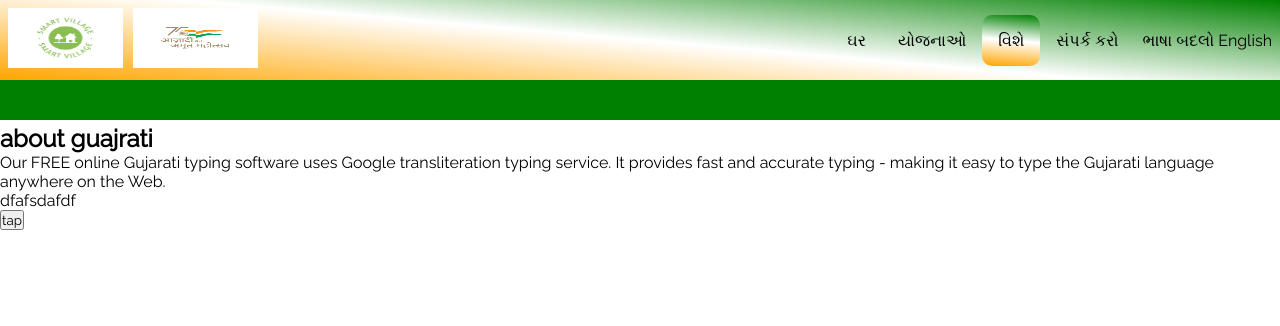
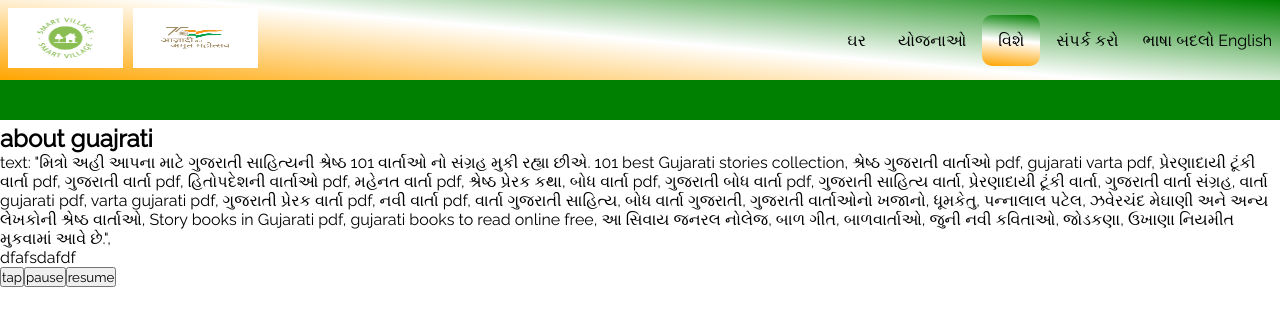
Before and after one commit to dharmil1953/SSIP--Hackathon, a React (Create React App) app: page /About in a window 1280 px wide. Shown: the top 326 px of the page. Built offline with nearby package versions, Linux system fonts and the light colour scheme.

Commit message:
added tested interval timer

```diff
--- a/package.json
+++ b/package.json
@@ -7,6 +7,7 @@
     "@testing-library/jest-dom": "^5.16.5",
     "@testing-library/react": "^13.4.0",
     "@testing-library/user-event": "^13.5.0",
+    "console-browserify": "^1.2.0",
     "react": "^18.2.0",
     "react-dom": "^18.2.0",
     "react-redux": "^8.0.5",
--- a/src/Gujaratipages/AboutGuj.js
+++ b/src/Gujaratipages/AboutGuj.js
@@ -1,6 +1,6 @@
 import React, { useEffect, useRef } from "react";
 import { useDispatch, useSelector } from "react-redux";
-import { speak, setText } from "../reducers/Texttospeech";
+import { speak, setText, pause, resume } from "../reducers/Texttospeech";
 
 export default function AboutGuj() {
   const dispatch = useDispatch();
@@ -8,9 +8,22 @@ export default function AboutGuj() {
   const data1 = useRef("");
   var string = "";
   var text = useSelector((state) => state.text);
+  var myTimeout;
+
+  // function myTimer() {
+  //   window.speechSynthesis.pause();
+  //   window.speechSynthesis.resume();
+  //   myTimeout = setTimeout(myTimer, 10000);
+  // }
+
+  const handlePlay = () => {
+    dispatch(speak());
+    console.log("inside handle play");
+    // Timer();
+  };
 
   useEffect(() => {
-    console.log("inside use effect");
+    // console.log("inside use effect");
     string = data.current.textContent + data1.current.textContent;
     dispatch(setText(string));
     // console.log(string);
@@ -20,13 +33,31 @@ export default function AboutGuj() {
       <h2>about guajrati</h2>
 
       <p ref={data}>
-        Our FREE online Gujarati typing software uses Google transliteration
-        typing service. It provides fast and accurate typing - making it easy to
-        type the Gujarati language anywhere on the Web.
+        text: "મિત્રો અહી આપના માટે ગુજરાતી સાહિત્યની શ્રેષ્ઠ 101 વાર્તાઓ નો
+        સંગ્રહ મુકી રહ્યા છીએ. 101 best Gujarati stories collection, શ્રેષ્ઠ
+        ગુજરાતી વાર્તાઓ pdf, gujarati varta pdf, પ્રેરણાદાયી ટૂંકી વાર્તા pdf,
+        ગુજરાતી વાર્તા pdf, હિતોપદેશની વાર્તાઓ pdf, મહેનત વાર્તા pdf, શ્રેષ્ઠ
+        પ્રેરક કથા, બોધ વાર્તા pdf, ગુજરાતી બોધ વાર્તા pdf, ગુજરાતી સાહિત્ય
+        વાર્તા, પ્રેરણાદાયી ટૂંકી વાર્તા, ગુજરાતી વાર્તા સંગ્રહ, વાર્તા gujarati
+        pdf, varta gujarati pdf, ગુજરાતી પ્રેરક વાર્તા pdf, નવી વાર્તા pdf,
+        વાર્તા ગુજરાતી સાહિત્ય, બોધ વાર્તા ગુજરાતી, ગુજરાતી વાર્તાઓનો ખજાનો,
+        ધૂમકેતુ, પન્નાલાલ પટેલ, ઝવેરચંદ મેઘાણી અને અન્ય લેખકોની શ્રેષ્ઠ વાર્તાઓ,
+        Story books in Gujarati pdf, gujarati books to read online free, આ સિવાય
+        જનરલ નોલેજ, બાળ ગીત, બાળવાર્તાઓ, જુની નવી કવિતાઓ, જોડકણા, ઉખાણા નિયમીત
+        મુકવામાં આવે છે.",
       </p>
 
       <p ref={data1}>dfafsdafdf</p>
-      <button onClick={() => dispatch(speak())}>tap</button>
+      {/* <button onClick={() => dispatch(speak())}>tap</button> */}
+      <button
+        onClick={() => {
+          handlePlay();
+        }}
+      >
+        tap
+      </button>
+      <button onClick={() => dispatch(pause())}>pause</button>
+      <button onClick={() => dispatch(resume())}>resume</button>
     </>
   );
 }
--- a/src/reducers/Texttospeech.js
+++ b/src/reducers/Texttospeech.js
@@ -1,5 +1,13 @@
 import { createSlice } from "@reduxjs/toolkit";
+import { useDispatch } from "react-redux";
 
+function myTimer() {
+  window.speechSynthesis.pause();
+  window.speechSynthesis.resume();
+  myTimeout = setTimeout(myTimer, 10000);
+}
+
+var myTimeout;
 const Texttospeech = createSlice({
   name: "textToSpeech",
   initialState: {
@@ -20,29 +28,28 @@ const Texttospeech = createSlice({
     setText: (state, action) => {
       state.text = action.payload;
     },
-    // setVoices: (state, action) => {
-    //   state.voices = action.payload;
-    //   state.selectedVoice = action.payload[12];
-    // },
-    // setSelectedVoice: (state, action) => {
-    //   state.selectedVoice = ;
-    // },
+
     speak: (state) => {
+      console.log("speaking");
       if (state.utterance) {
         state.synth.cancel();
       }
       const utterance = new SpeechSynthesisUtterance(state.text);
       const a = state.synth.getVoices();
+      // utterance.lang = "gu-IN";
+      console.log(utterance);
       utterance.voice = a[12];
 
-      console.log(state.text);
+      state.synth.speak(utterance);
+      myTimeout = setTimeout(myTimer, 10000);
+      state.utterance = utterance;
 
-      state.synth.speak(utterance);
-      state.utterance = utterance;
       state.isPlaying = true;
     },
     pause: (state) => {
       state.synth.pause();
+      clearTimeout(myTimeout);
+      console.log(state.utterance);
       state.isPlaying = false;
     },
 
```
Also changed, not shown: 2 other files (tests, documents, lock files or other folders).
